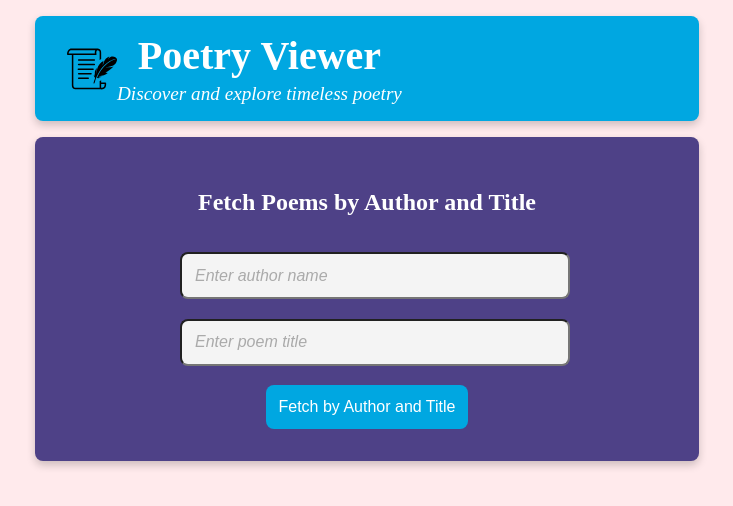
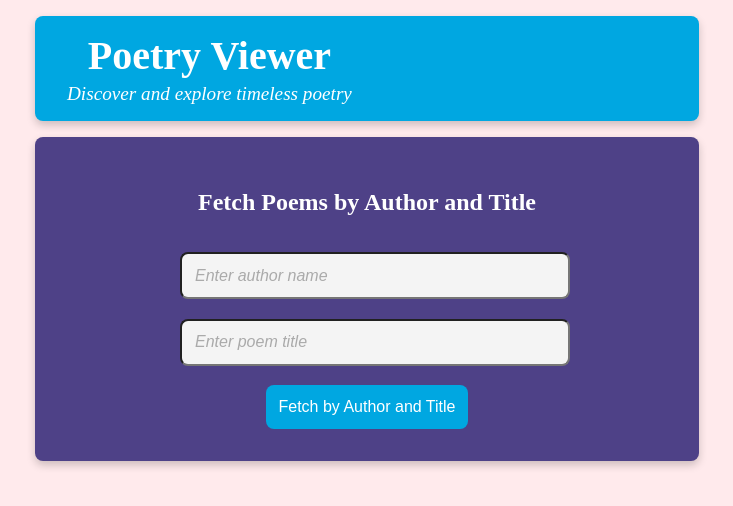
Before and after one commit to krystin987/stunning-spoon, an Angular app: page / in a window 1280 px wide. Shown: the top 506 px of the page, without its empty margins (273-1006 px from the left). Built offline with nearby package versions, Linux system fonts and the light colour scheme.

Commit message:
href stuff2

```diff
--- a/src/app/app.component.ts
+++ b/src/app/app.component.ts
@@ -11,8 +11,8 @@ import {NgOptimizedImage} from '@angular/common';
     <main>
       <header class="app-header">
         <div class="header-container">
-          <img class="brand-logo" src="/assets/poem-poetry-icon.svg" alt="logo" aria-hidden="true" width="50px"
-               height="50px"/>
+<!--          <img class="brand-logo" src="/assets/poem-poetry-icon.svg" alt="logo" aria-hidden="true" width="50px"-->
+<!--               height="50px"/>-->
           <div class="header-text">
             <h1 class="app-title">Poetry Viewer</h1>
             <p class="app-tagline">Discover and explore timeless poetry</p>
```
